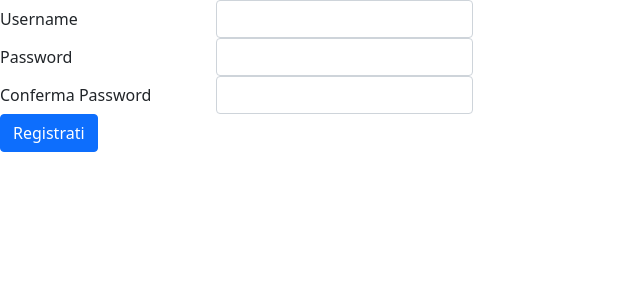
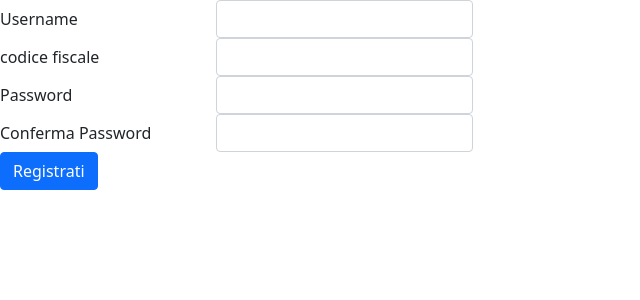
Before and after one commit to StefanoUsanza/prenotazioni, a PHP site: page /registrazione.html in a window 1280 px wide. Shown: the top 300 px of the page, without its empty margins (0-640 px from the left). Run offline with PHP 8.4, Linux system fonts and the light colour scheme.

Commit message:
add codice fiscale nella registrazione dell'utente

```diff
--- a/registrazione.html
+++ b/registrazione.html
@@ -13,9 +13,19 @@
             <label for="username" class="col-form-label">Username</label>
         </div>
         <div class="col-auto">
-            <input type="username" id="username" name="username" class="form-control" aria-describedby="usernameHelpInline">
+            <input type="text" id="username" name="username" class="form-control" aria-describedby="usernameHelpInline">
         </div>
     </div>
+
+    <div class="row g-3 align-items-center">
+        <div class="col-sm-2">
+            <label for="codice_fiscale" class="col-form-label">codice fiscale</label>
+        </div>
+        <div class="col-auto">
+            <input type="text" id="codice_fiscale" name="codice_fiscale" class="form-control" aria-describedby="usernameHelpInline">
+        </div>
+    </div>
+
     <div class="row g-3 align-items-center">
         <div class="col-sm-2">
             <label for="password" class="col-form-label">Password</label>
```
Also changed, not shown: registrazione.php (+11 -9 lines).
